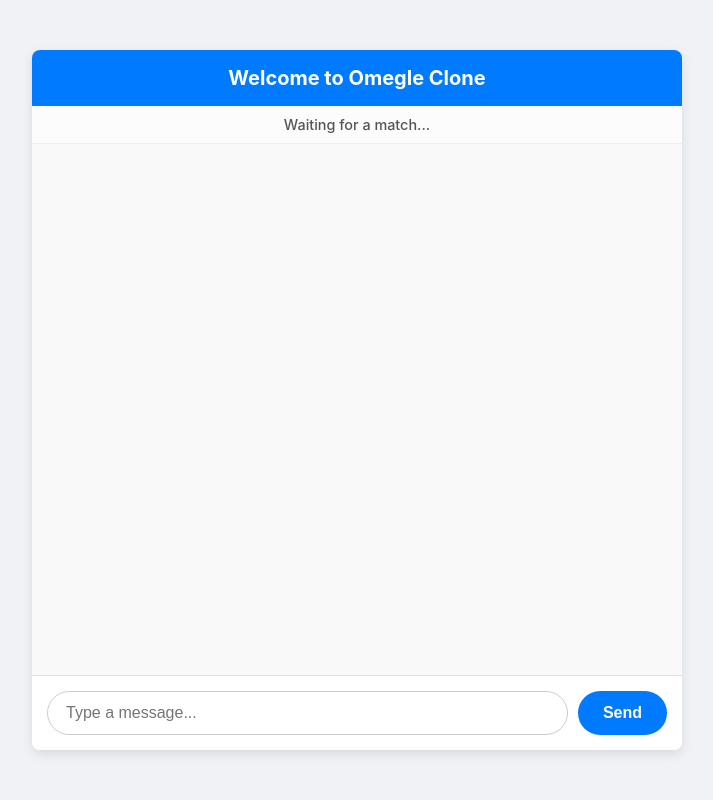
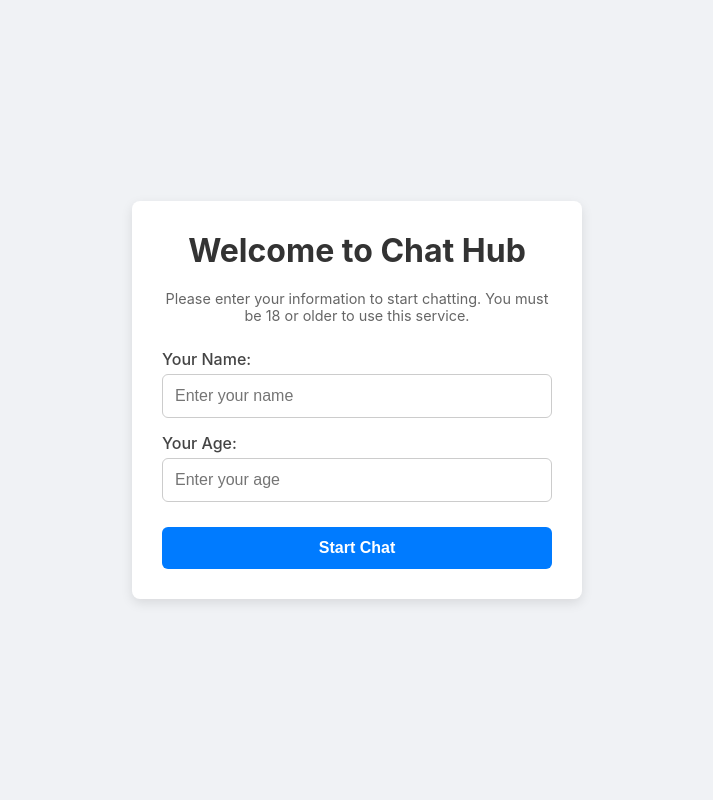
Before and after one commit to hammadkhan1233/CHITZO, a Flask app: page / in a window 1280 px wide. Shown: the whole page, without its empty margins (283-996 px from the left). Run offline with Flask 3, Linux system fonts and the light colour scheme; some libraries are stand-ins or nearby versions.

Commit message:
Update index.html

```diff
--- a/templates/index.html
+++ b/templates/index.html
@@ -3,7 +3,7 @@
 <head>
     <meta charset="UTF-8">
     <meta name="viewport" content="width=device-width, initial-scale=1.0">
-    <title>Omegle Clone</title>
+    <title>Chat Hub</title>
     <style>
         /* --- Basic Reset & Body --- */
         * {
@@ -22,6 +22,66 @@
             padding: 20px;
         }
 
+        /* --- Lobby Screen --- */
+        #lobby {
+            width: 100%;
+            max-width: 450px;
+            background-color: #ffffff;
+            border-radius: 8px;
+            box-shadow: 0 4px 12px rgba(0, 0, 0, 0.1);
+            padding: 30px;
+            text-align: center;
+        }
+
+        #lobby h1 {
+            color: #333;
+            margin-bottom: 20px;
+        }
+
+        #lobby p {
+            color: #666;
+            margin-bottom: 25px;
+            font-size: 0.9rem;
+        }
+
+        #lobby .form-group {
+            margin-bottom: 15px;
+            text-align: left;
+        }
+
+        #lobby label {
+            display: block;
+            margin-bottom: 5px;
+            font-weight: 500;
+            color: #444;
+        }
+
+        #lobby input {
+            width: 100%;
+            padding: 12px;
+            border: 1px solid #ccc;
+            border-radius: 6px;
+            font-size: 1rem;
+        }
+
+        #lobby button {
+            width: 100%;
+            padding: 12px 25px;
+            background-color: #007bff;
+            color: white;
+            border: none;
+            border-radius: 6px;
+            cursor: pointer;
+            font-weight: bold;
+            font-size: 1rem;
+            transition: background-color 0.2s ease;
+            margin-top: 10px;
+        }
+
+        #lobby button:hover {
+            background-color: #0056b3;
+        }
+
         /* --- Chat Container --- */
         .chat-container {
             width: 100%;
@@ -30,14 +90,14 @@
             border-radius: 8px;
             box-shadow: 0 4px 12px rgba(0, 0, 0, 0.1);
             overflow: hidden; /* Keeps rounded corners */
-            display: flex;
+            display: none; /* Hidden by default */
             flex-direction: column;
             height: 90vh; /* Make the container tall */
             max-height: 700px;
         }
 
         /* --- Header --- */
-        h1 {
+        .chat-container h1 {
             background-color: #007bff;
             color: white;
             padding: 16px 20px;
@@ -58,7 +118,6 @@
         }
 
         /* --- Message List (The Chat Box) --- */
-        /* This div now correctly wraps your message list */
         #chat-box {
             flex-grow: 1; /* Makes the chat box fill available space */
             overflow-y: scroll;
@@ -77,24 +136,31 @@
         ul#messages li {
             padding: 10px 15px;
             border-radius: 18px;
-            background-color: #e9e9eb; /* Neutral gray for bubbles */
+            background-color: #e9e9eb; /* Neutral gray for STRANGER */
             color: #333;
             max-width: 80%;
             word-wrap: break-word;
-            align-self: flex-start; /* All messages default to left */
+            align-self: flex-start; /* Stranger messages on left */
             text-align: left;
             margin-bottom: 10px;
             line-height: 1.4;
         }
 
-        /* NOTE: For a true Omegle clone, you'd have your JS add a class
-           like "my-message" to your own messages. The CSS would be:
-           ul#messages li.my-message {
-                background-color: #007bff;
-                color: white;
-                align-self: flex-end;
-           }
-        */
+        /* --- ADDED FOR YOUR MESSAGES --- */
+        ul#messages li.my-message {
+            background-color: #007bff; /* Blue for USER */
+            color: white;
+            align-self: flex-end; /* User messages on right */
+        }
+
+
+        /* --- Typing Status --- */
+        #typing-status {
+            font-style: italic;
+            color: #777;
+            padding: 0px 20px 10px;
+            height: 1.2em; /* Reserve space to prevent layout jump */
+        }
 
 
         /* --- Input Area --- */
@@ -140,15 +206,35 @@
 </head>
 <body>
 
-    <div class="chat-container">
+    <div id="lobby">
+        <h1>Welcome to Chat Hub</h1>
+        <p>Please enter your information to start chatting. You must be 18 or older to use this service.</p>
 
-        <h1>Welcome to Omegle Clone</h1>
+        <div class="form-group">
+            <label for="name-input">Your Name:</label>
+            <input type="text" id="name-input" placeholder="Enter your name">
+        </div>
+
+        <div class="form-group">
+            <label for="age-input">Your Age:</label>
+            <input type="number" id="age-input" placeholder="Enter your age">
+        </div>
+
+        <button id="start-chat-button">Start Chat</button>
+    </div>
+
+
+    <div class="chat-container" id="chat-container">
+
+        <h1>Chat Hub</h1>
 
         <div id="status">Waiting for a match...</div>
 
         <div id="chat-box">
             <ul id="messages"></ul>
         </div>
+
+        <div id="typing-status"></div>
 
         <div class="input-area">
             <input type="text" id="message-input" placeholder="Type a message...">
```
